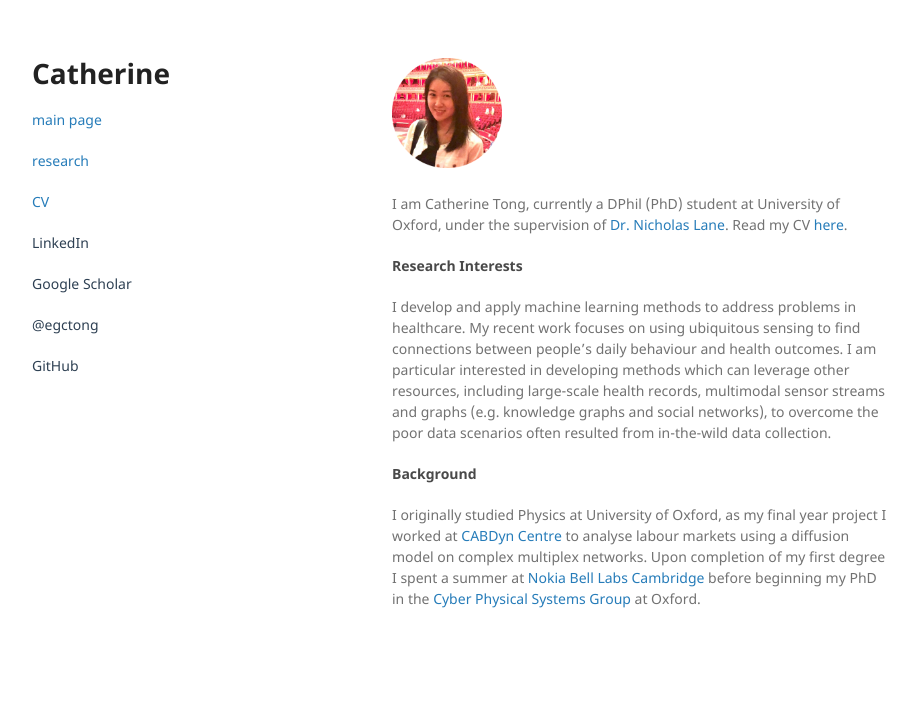
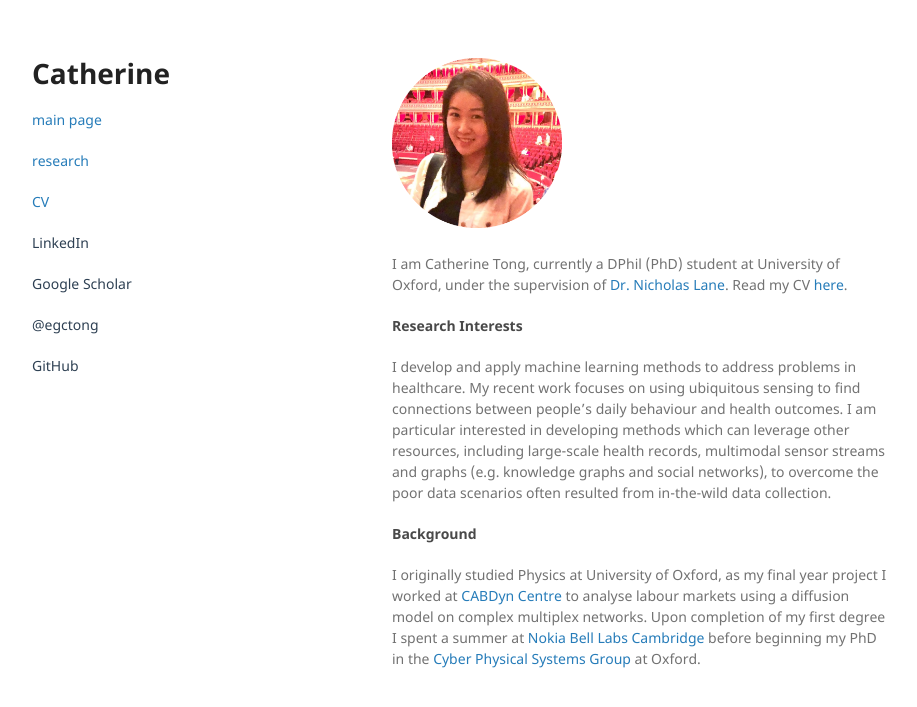
Before and after one commit to egctong/egctong.github.io, a Jekyll site: the page built from index.md, in a window 1280 px wide. Shown: the top 707 px of the page, without its empty margins (178-1095 px from the left). Built offline with Jekyll 4.4.1, drawn with Linux system fonts in a browser that asks for light colours.

Commit message:
Update index.md

```diff
--- a/index.md
+++ b/index.md
@@ -2,7 +2,7 @@
 layout: default
 ---
 
-<img src="ct.png" alt="Catherine Tong" style="width:110px;height:110px;">
+<img src="ct.png" alt="Catherine Tong" style="width:170px;height:170px;">
 
 <!-- # [](#Introduction) About Me -->
 
```
